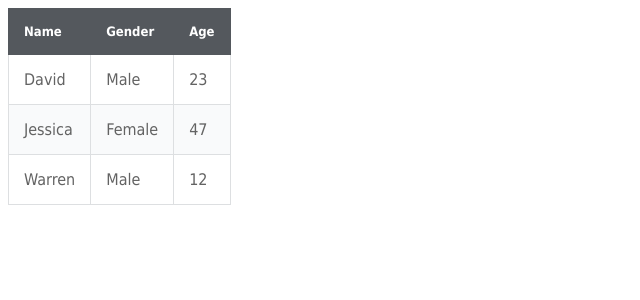
After one commit to bernalqz/Proyecto_Progra04, a PHP site: page /prueba.html in a window 1280 px wide. The commit adds this page. Shown: the top 300 px of the page, without its empty margins (0-640 px from the left). Run offline with PHP 8.4, Linux system fonts and the light colour scheme.

Commit message:
Trabajando en el back

```diff
--- a/app/views/lista-de-jugadores.php
+++ b/app/views/lista-de-jugadores.php
@@ -1,5 +1,7 @@
 <?php include "header.php"?>
 
-Aqui iría la tabla con la lista de los jugadores
+
+Lista
+
 
 <?php include "footer.php"?>
--- a/assets/css/style.css
+++ b/assets/css/style.css
@@ -109,3 +109,9 @@ border-bottom:1px solid red;
   outline: 0;
 }
 /*Botones-end*/
+
+/*Tabla*/
+
+
+
+/*Tabla-end*/
--- a/assets/php/registrar_jugador.php
+++ b/assets/php/registrar_jugador.php
@@ -1,5 +1,5 @@
 <?php
-    //Recepción de los datos del formulario
+
     if (isset($_POST)){
     $Nombre = $_POST['Nombre'];
     $Apodo = $_POST['Apodo'];
--- /dev/null
+++ b/prueba.html
@@ -0,0 +1,76 @@
+<!DOCTYPE html>
+<html lang="en">
+<head>
+    <meta charset="UTF-8">
+    <meta http-equiv="X-UA-Compatible" content="IE=edge">
+    <meta name="viewport" content="width=device-width, initial-scale=1.0">
+    <title>Document</title>
+</head>
+<body>
+
+
+
+    <style>
+
+        table {
+            border-collapse: collapse;
+            font-family: Tahoma, Geneva, sans-serif;
+        }
+        table td {
+            padding: 15px;
+        }
+        table thead td {
+            background-color: #54585d;
+            color: #ffffff;
+            font-weight: bold;
+            font-size: 13px;
+            border: 1px solid #54585d;
+        }
+        table tbody td {
+            color: #636363;
+            border: 1px solid #dddfe1;
+        }
+        table tbody tr {
+            background-color: #f9fafb;
+        }
+        table tbody tr:nth-child(odd) {
+            background-color: #ffffff;
+        }
+
+
+        </style>
+
+
+
+        <table>
+            <thead>
+                <tr>
+                    <td>Name</td>
+                    <td>Gender</td>
+                    <td>Age</td>
+                </tr>
+            </thead>
+            <tbody>
+                <tr>
+                    <td>David</td>
+                    <td>Male</td>
+                    <td>23</td>
+                </tr>
+                <tr>
+                    <td>Jessica</td>
+                    <td>Female</td>
+                    <td>47</td>
+                </tr>
+                <tr>
+                    <td>Warren</td>
+                    <td>Male</td>
+                    <td>12</td>
+                </tr>
+            </tbody>
+        </table>
+
+
+
+
+</body>
+</html>
```
Also changed, not shown: app/views/registrar-sorteo.php (+5 -5 lines), assets/php/registrar_sorteo.php (+25 -1 lines), app/views/header.php (line endings or trailing spaces).
